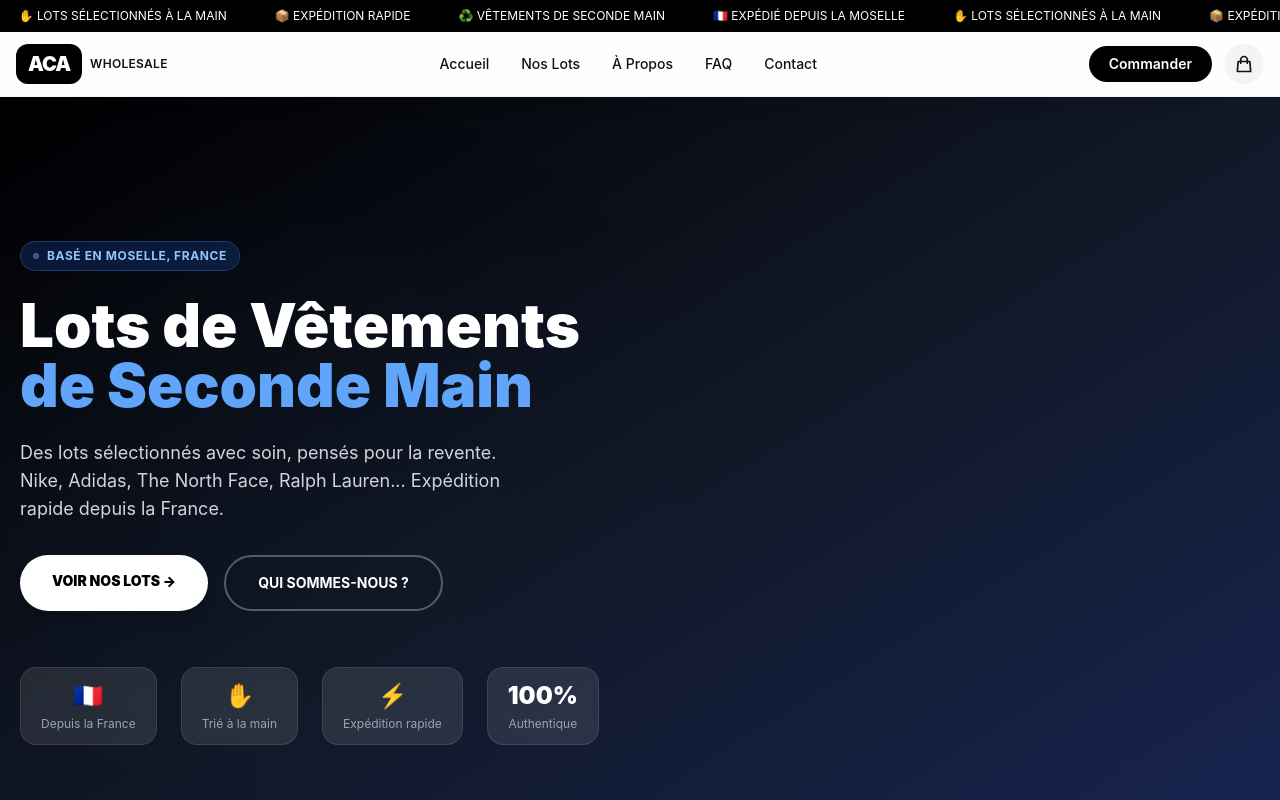
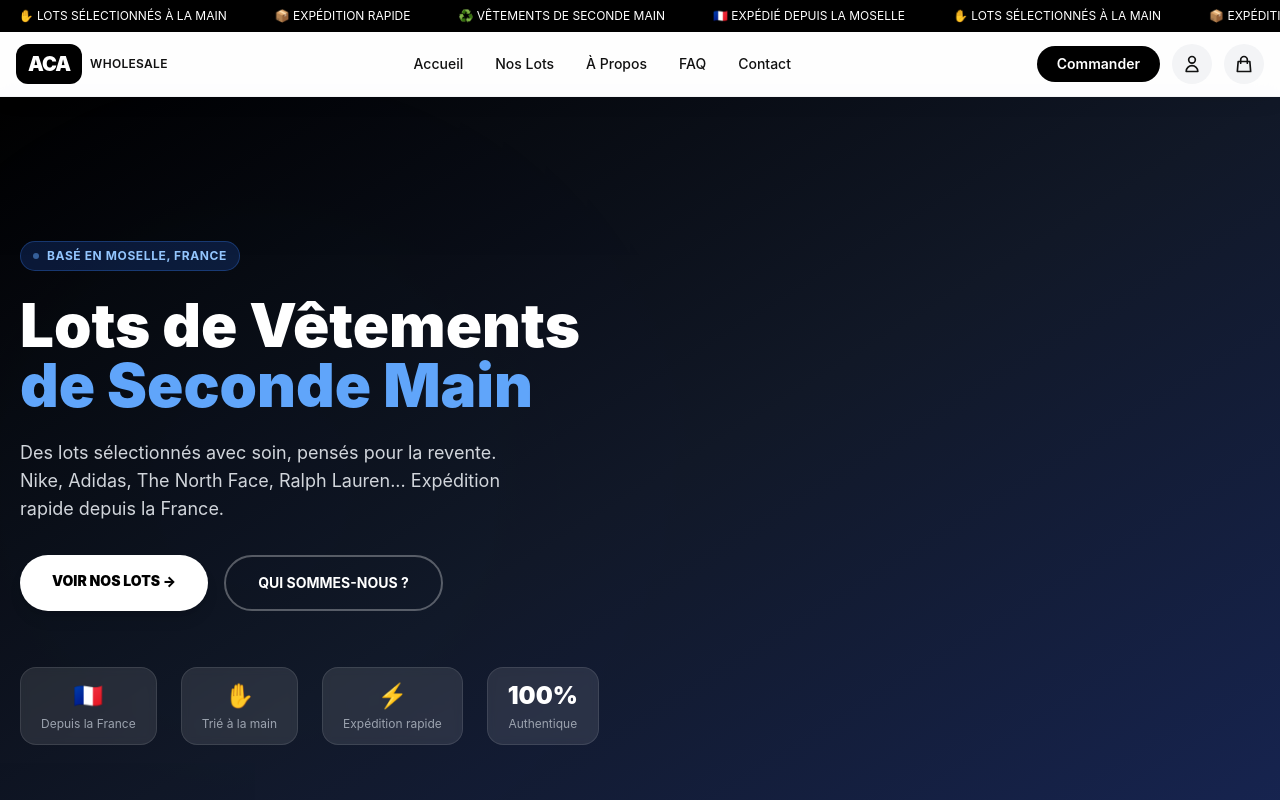
Before and after one commit to acawholesale/aca-wholesale, a Next.js app: page / in a window 1280 px wide. Shown: the top 800 px of the page. Built offline with nearby package versions, Linux system fonts and the light colour scheme.

Commit message:
Update Navbar.js

```diff
--- a/components/Navbar.js
+++ b/components/Navbar.js
@@ -2,26 +2,27 @@
 import { useState } from 'react'
 import Link from 'next/link'
 import { useCart } from '../context/CartContext'
+import { useAuth } from '../context/AuthContext'
 
 export default function Navbar() {
   const [menuOpen, setMenuOpen] = useState(false)
   const { totalItems } = useCart()
+  const { user, profile } = useAuth()
+
+  const initials = profile?.first_name
+    ? profile.first_name.charAt(0).toUpperCase()
+    : user?.email?.charAt(0).toUpperCase() || '?'
 
   return (
     <>
       <div className="bg-black text-white text-[10px] md:text-xs py-1.5 md:py-2 overflow-hidden">
         <div className="animate-scroll whitespace-nowrap flex gap-8 md:gap-12">
-          <span>🇫🇷 EXPÉDIÉ DEPUIS LA MOSELLE</span>
-          <span>✋ LOTS SÉLECTIONNÉS À LA MAIN</span>
-          <span>📦 EXPÉDITION RAPIDE</span>
-          <span>♻️ VÊTEMENTS DE SECONDE MAIN</span>
-          <span>🇫🇷 EXPÉDIÉ DEPUIS LA MOSELLE</span>
-          <span>✋ LOTS SÉLECTIONNÉS À LA MAIN</span>
-          <span>📦 EXPÉDITION RAPIDE</span>
-          <span>♻️ VÊTEMENTS DE SECONDE MAIN</span>
+          <span>🇫🇷 EXPÉDIÉ DEPUIS LA MOSELLE</span><span>✋ LOTS SÉLECTIONNÉS À LA MAIN</span>
+          <span>📦 EXPÉDITION RAPIDE</span><span>♻️ VÊTEMENTS DE SECONDE MAIN</span>
+          <span>🇫🇷 EXPÉDIÉ DEPUIS LA MOSELLE</span><span>✋ LOTS SÉLECTIONNÉS À LA MAIN</span>
+          <span>📦 EXPÉDITION RAPIDE</span><span>♻️ VÊTEMENTS DE SECONDE MAIN</span>
         </div>
       </div>
-
       <nav className="bg-white/90 backdrop-blur-md sticky top-0 z-50 border-b border-gray-100" style={{ boxShadow: '0 4px 20px rgba(0,0,0,0.06)' }}>
         <div className="max-w-7xl mx-auto px-4">
           <div className="flex items-center justify-between h-14 md:h-16">
@@ -29,7 +30,6 @@ export default function Navbar() {
               <div className="bg-black text-white px-2.5 md:px-3 py-1 md:py-1.5 font-black text-lg md:text-xl tracking-tighter rounded-lg md:rounded-xl">ACA</div>
               <span className="text-[10px] md:text-xs font-semibold uppercase tracking-wide hidden sm:block">Wholesale</span>
             </Link>
-
             <div className="hidden md:flex items-center gap-8">
               <Link href="/" className="text-sm font-medium hover:text-blue-600 transition-colors">Accueil</Link>
               <Link href="/produits" className="text-sm font-medium hover:text-blue-600 transition-colors">Nos Lots</Link>
@@ -37,9 +37,19 @@ export default function Navbar() {
               <Link href="/faq" className="text-sm font-medium hover:text-blue-600 transition-colors">FAQ</Link>
               <Link href="/contact" className="text-sm font-medium hover:text-blue-600 transition-colors">Contact</Link>
             </div>
-
             <div className="flex items-center gap-2 md:gap-3">
               <Link href="/produits" className="hidden sm:inline-block bg-black text-white text-sm px-5 py-2 font-semibold hover:bg-gray-800 transition-colors rounded-full">Commander</Link>
+              {user ? (
+                <Link href="/compte" className="relative flex items-center justify-center w-10 h-10 bg-blue-600 text-white font-black text-sm rounded-full hover:bg-blue-700 transition-colors" aria-label="Mon compte">
+                  {initials}
+                </Link>
+              ) : (
+                <Link href="/connexion" className="relative flex items-center justify-center w-10 h-10 bg-gray-100 hover:bg-gray-200 transition-colors rounded-full" aria-label="Se connecter">
+                  <svg className="w-5 h-5" fill="none" stroke="currentColor" viewBox="0 0 24 24">
+                    <path strokeLinecap="round" strokeLinejoin="round" strokeWidth={2} d="M16 7a4 4 0 11-8 0 4 4 0 018 0zM12 14a7 7 0 00-7 7h14a7 7 0 00-7-7z" />
+                  </svg>
+                </Link>
+              )}
               <Link href="/panier" className="relative flex items-center justify-center w-10 h-10 bg-gray-100 hover:bg-gray-200 transition-colors rounded-full" aria-label="Panier">
                 <svg className="w-5 h-5" fill="none" stroke="currentColor" viewBox="0 0 24 24">
                   <path strokeLinecap="round" strokeLinejoin="round" strokeWidth={2} d="M16 11V7a4 4 0 00-8 0v4M5 9h14l1 12H4L5 9z" />
@@ -50,18 +60,14 @@ export default function Navbar() {
                   </span>
                 )}
               </Link>
-              <button className="md:hidden p-2 min-h-[44px] min-w-[44px] flex items-center justify-center" onClick={() => setMenuOpen(!menuOpen)}>
+              <button className="md:hidden p-2 min-h-[44px] min-w-[44px] flex items-center justify-center" onClick={() => setMenuOpen(!menuOpen)} aria-label="Menu">
                 <svg className="w-6 h-6" fill="none" stroke="currentColor" viewBox="0 0 24 24">
-                  {menuOpen
-                    ? <path strokeLinecap="round" strokeLinejoin="round" strokeWidth={2} d="M6 18L18 6M6 6l12 12" />
-                    : <path strokeLinecap="round" strokeLinejoin="round" strokeWidth={2} d="M4 6h16M4 12h16M4 18h16" />
-                  }
+                  {menuOpen ? <path strokeLinecap="round" strokeLinejoin="round" strokeWidth={2} d="M6 18L18 6M6 6l12 12" /> : <path strokeLinecap="round" strokeLinejoin="round" strokeWidth={2} d="M4 6h16M4 12h16M4 18h16" />}
                 </svg>
               </button>
             </div>
           </div>
         </div>
-
         {menuOpen && (
           <div className="md:hidden bg-white rounded-b-2xl" style={{ boxShadow: '0 10px 30px rgba(0,0,0,0.1)' }}>
             <div className="px-5 py-4 space-y-1">
@@ -74,6 +80,14 @@ export default function Navbar() {
                 🛒 Panier
                 {totalItems > 0 && <span className="bg-blue-600 text-white text-[10px] font-bold px-1.5 py-0.5 rounded-full">{totalItems}</span>}
               </Link>
+              {user ? (
+                <Link href="/compte" className="flex items-center gap-2 text-sm font-medium py-3 px-3 rounded-xl hover:bg-gray-50" onClick={() => setMenuOpen(false)}>
+                  <span className="w-6 h-6 bg-blue-600 text-white font-black text-xs flex items-center justify-center rounded-full">{initials}</span>
+                  Mon compte
+                </Link>
+              ) : (
+                <Link href="/connexion" className="block text-sm font-medium py-3 px-3 rounded-xl hover:bg-gray-50" onClick={() => setMenuOpen(false)}>👤 Se connecter</Link>
+              )}
               <div className="pt-2">
                 <Link href="/produits" className="block bg-black text-white text-sm px-5 py-3 font-semibold text-center rounded-full" onClick={() => setMenuOpen(false)}>Commander</Link>
               </div>
```
